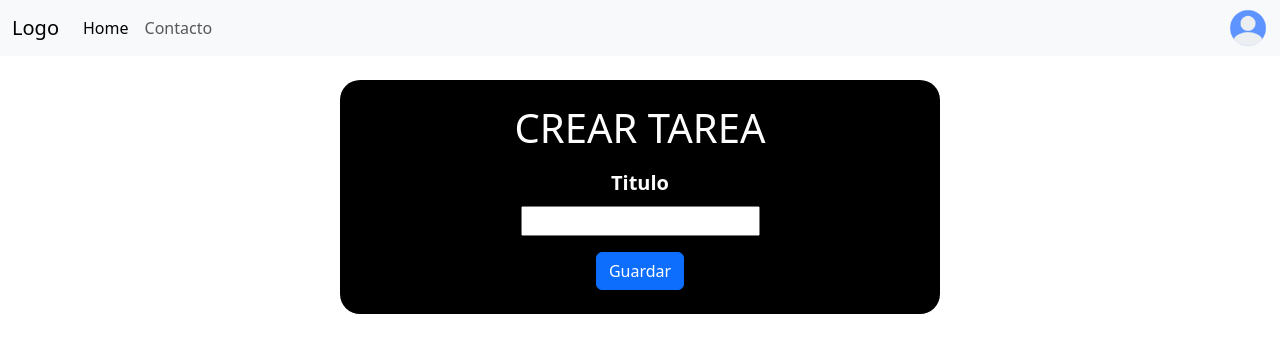
After one commit to fedefrias07/auth-django-test, a Django app: page /tareas/crear-tarea in a window 1280 px wide. The commit adds this page. Shown: the top 353 px of the page. Run offline with Django 5.2, Linux system fonts and the light colour scheme; the visitor is signed in with stand-in values (Sample User, id 1).

Commit message:
feat(tareas): :sparkles: Agregar crear tarea
-Corregir URLs de autenticación -Modificar URL tareas

```diff
--- a/config/settings.py
+++ b/config/settings.py
@@ -52,9 +52,9 @@ AUTH_USER_MODEL = 'autenticacion.UsuarioCustom'
 
 
 # URLs de redirección
-LOGIN_URL          = '/autenticacion/login/'
+LOGIN_URL          = '/auth/login'
 LOGIN_REDIRECT_URL = '/'
-LOGOUT_REDIRECT_URL = '/autenticacion/login/'
+LOGOUT_REDIRECT_URL = '/auth/login'
 
 # Conexion Cloudinary
 CLOUDINARY_STORAGE = {
--- a/config/urls.py
+++ b/config/urls.py
@@ -12,7 +12,7 @@ urlpatterns = [
     path('admin/', admin.site.urls),
     path('', include('core.urls')),
     path('auth/',  include('autenticacion.urls')),
-    path('',  include('tareas.urls')),
+    path('tareas/',  include('tareas.urls')),
 ]
 
 # + static(settings.MEDIA_URL, document_root=settings.MEDIA_ROOT)
--- /dev/null
+++ b/tareas/static/tareas/css/tareas.css
@@ -0,0 +1,9 @@
+.fondo {
+    background-color: rgb(0, 0, 0);
+    width: 600px;
+    border-radius: 20px;
+}
+
+.font {
+    color: rgb(253, 253, 253);
+}
--- /dev/null
+++ b/tareas/templates/tareas/crear-tarea.html
@@ -0,0 +1,43 @@
+{%extends 'base.html'%}
+
+{% load static %}
+
+{% block extra_css %}
+<link rel="stylesheet" href="{% static 'tareas/css/tareas.css' %}">
+{% endblock %}
+
+{%block content%}
+
+
+<div class="d-flex flex-column align-items-center justify-content-center font">
+
+    <div class="d-flex flex-column align-items-center p-4 mt-4 fondo">
+
+        <h1 class="text-center mb-3">CREAR TAREA</h1>
+
+        <form method="post" enctype="multipart/form-data">
+            {% csrf_token %}
+
+            <div class="d-flex flex-column justify-content-center align-items-center">
+
+                    <label style="font-size: 20px;" class="mb-2" for=""><strong>Titulo  </strong></label>
+                    <input class="mb-3" type="text" name="titulo" required>
+
+                <button class="btn btn-primary" type="submit">Guardar</button>
+            </div>
+
+
+        </form>
+    </div>
+
+    {% if messages %}
+    {% for message in messages %}
+    <div class="alert alert-{{ message.tags }} mt-3">
+        {{ message }}
+    </div>
+    {% endfor %}
+    {% endif %}
+
+</div>
+
+{%endblock%}
--- a/tareas/urls.py
+++ b/tareas/urls.py
@@ -1,7 +1,8 @@
 from django.urls import path
-from tareas.views import tareas
+from tareas.views import tareas, crear_tarea
 
 
 urlpatterns = [
     path('lista', tareas, name="tareas"),
+    path('crear-tarea', crear_tarea, name="crear_tarea"),
 ]
--- a/tareas/views.py
+++ b/tareas/views.py
@@ -1,9 +1,32 @@
-from django.shortcuts import render
+from django.shortcuts import render, redirect
+from .models import Tareas
+from django.contrib import messages
+from django.contrib.auth.decorators import login_required
+import re
 
-
+@login_required
 def tareas(request):
 
+    lista = Tareas.objects.filter(usuario=request.user)
 
+    return render(request, "tareas/tareas.html", {"lista": lista})
 
+@login_required
+def crear_tarea(request):
 
-    return render(request, "tareas/tareas.html")
+    if request.method == "POST":
+
+        titulo = request.POST.get("titulo", "").strip()
+
+        if not titulo:
+            messages.warning(request, "El título no puede estar vacío")
+        elif not re.match(r"^[a-zA-Z0-9áéíóúÁÉÍÓÚñÑ\s]+$", titulo):
+            messages.warning(request, "Caracteres no permitidos")
+        elif len(titulo) > 40:
+            messages.warning(request, "Supero el limite de caracteres")
+        else:
+            Tareas.objects.create(titulo=titulo,usuario=request.user)
+            messages.success(request, "Tarea creada.")
+            return redirect("tareas")
+
+    return render(request, "tareas/crear-tarea.html")
```
Also changed, not shown: core/templates/core/index.html (+5 -2 lines), tareas/templates/tareas/tareas.html (+32 -10 lines).
